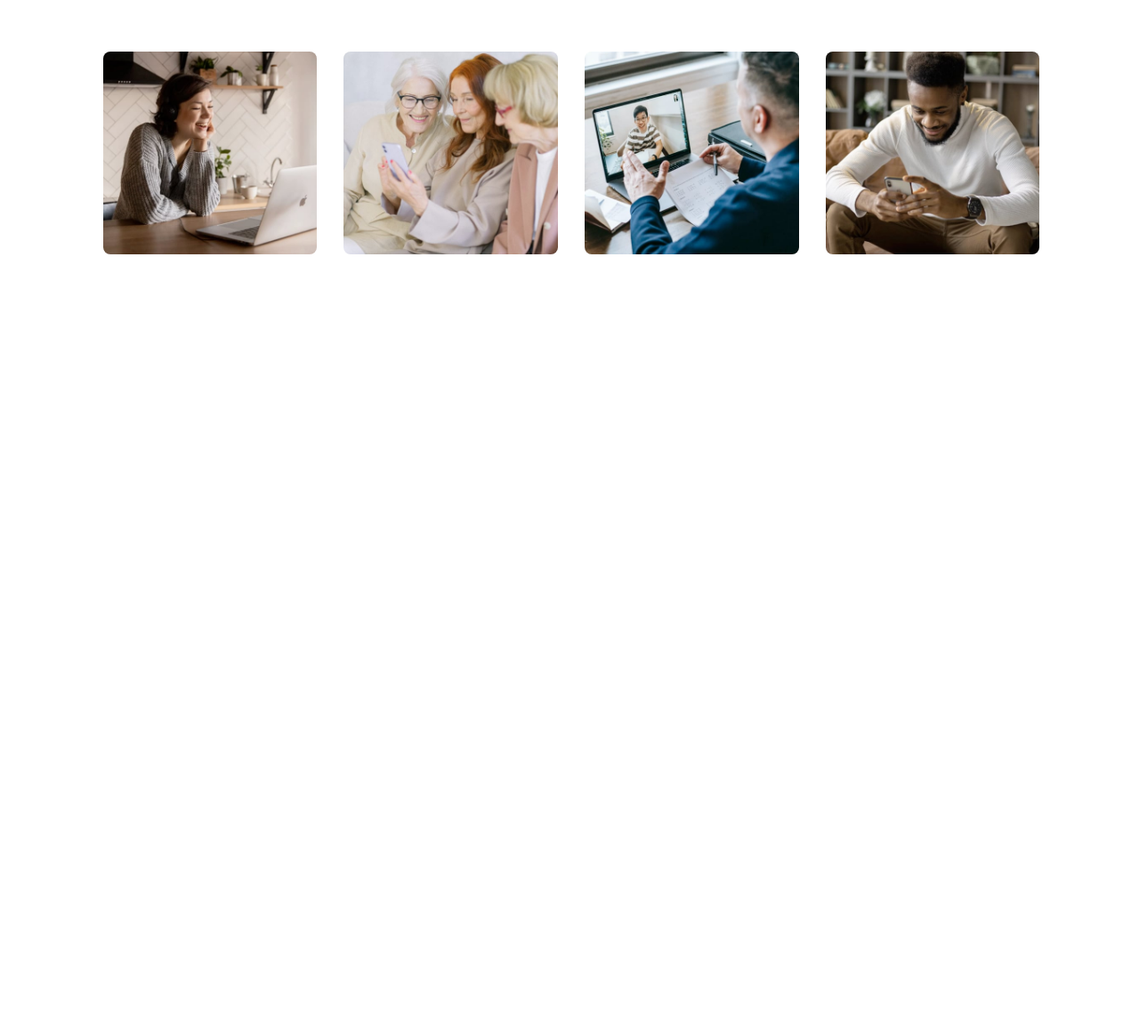
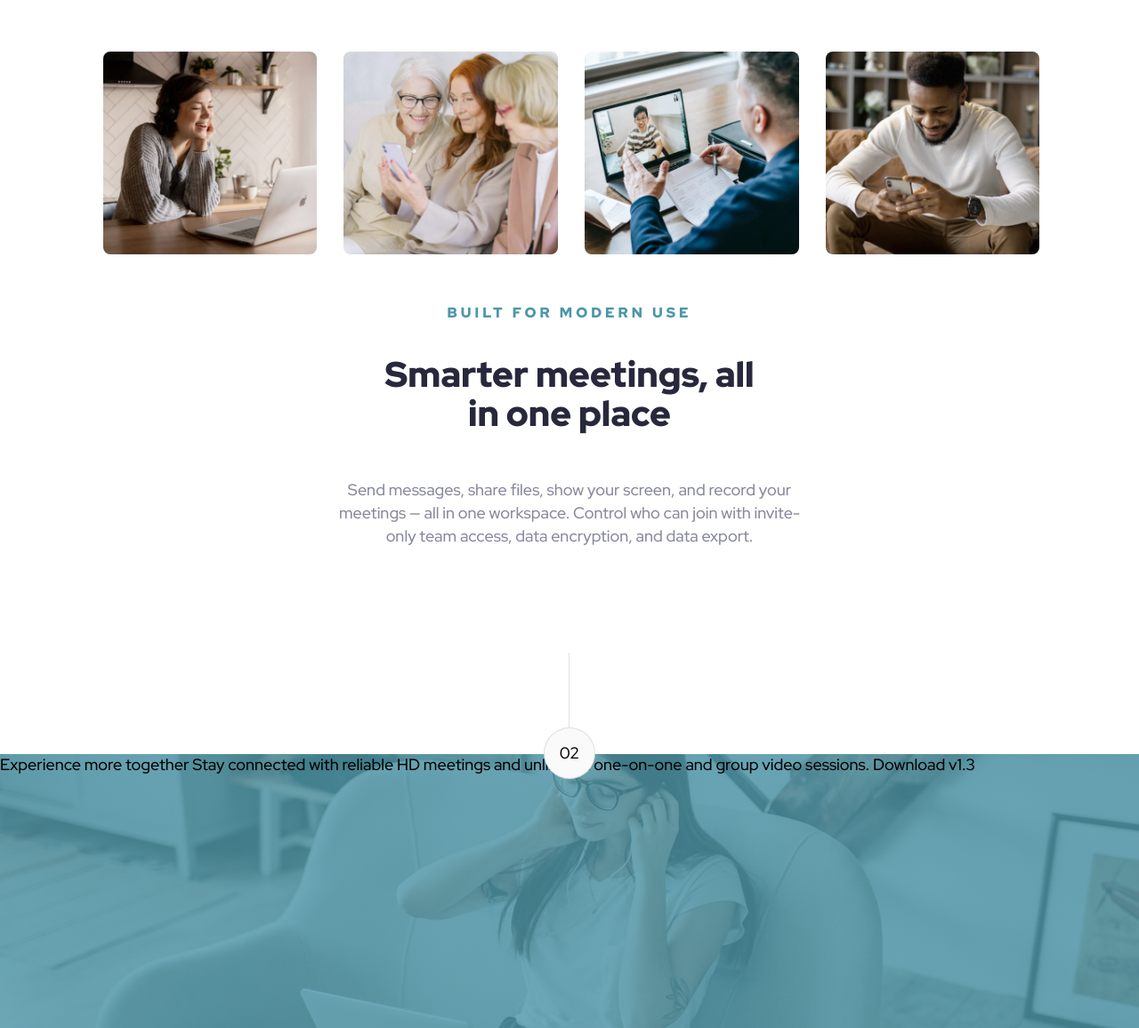
Before and after one commit to Anubliss-0/Meet-Landing-Page, a plain HTML site: page index.html in a window 1280 px wide. Shown: the part 789-1945 px from the top of the page at 89% size. Before the commit the page ends 1089 px from the top, so only its background shows below. Drawn offline with Linux system fonts and the light colour scheme.

Commit message:
Added footer, removed unused CSS properties

```diff
--- a/index.html
+++ b/index.html
@@ -38,13 +38,16 @@
     </div>
     <header class="flex tborder">
       <div class="mobile-hero">
-        <img src="assets/tablet/image-hero.png">
+        <img src="assets/tablet/image-hero.png" />
       </div>
       <div class="hero left tborder">
         <img src="assets\desktop\image-hero-left.png" />
       </div>
       <div class="splash-text">
-        <h1>Group Chat for Everyone</h1>
+        <h1>
+          Group Chat<br />
+          for Everyone
+        </h1>
         <p>
           Meet makes it easy to connect with others face-to-face virtually and
           collaborate across any device.
@@ -56,12 +59,12 @@
         <img src="assets\desktop\image-hero-right.png" />
       </div>
     </header>
-    <div class="sec-number flex column">
+    <div class="sec-number flex column sec1">
       <div class="line"></div>
       <div class="circle flex"><span>01</span></div>
     </div>
 
-    <main class="flex">
+    <main class="flex column">
       <div class="photos">
         <div class="gap"></div>
         <div><img src="assets/desktop/image-woman-in-videocall.jpg" /></div>
@@ -73,14 +76,28 @@
         <div><img src="assets\desktop\image-man-texting.jpg" /></div>
         <div class="gap"></div>
       </div>
+
+      <div class="main-text flex column">
+        <span>Built for modern use</span>
+        <h2>Smarter meetings, all in one place</h2>
+        <p>
+          Send messages, share files, show your screen, and record your meetings
+          — all in one workspace. Control who can join with invite-only team
+          access, data encryption, and data export.
+        </p>
+      </div>
     </main>
 
+    <div class="sec-number flex column sec2">
+      <div class="line"></div>
+      <div class="circle flex"><span>02</span></div>
+    </div>
+    <footer>
+      Experience more together Stay connected with reliable HD meetings and
+      unlimited one-on-one and group video sessions. Download v1.3
+    </footer>
+
     <!--
-    01 Built for modern use Smarter meetings, all in one place Send messages,
-    share files, show your screen, and record your meetings — all in one
-    workspace. Control who can join with invite-only team access, data
-    encryption, and data export. 02 Experience more together Stay connected with
-    reliable HD meetings and unlimited one-on-one and group video sessions.
-    Download v1.3-->
+    01  02 -->
   </body>
 </html>
--- a/styles.css
+++ b/styles.css
@@ -7,14 +7,22 @@ h1 {
   font-weight: 900;
   font-size: 64px;
   line-height: 64px;
+  color: var(--black);
+}
+
+h2 {
+  font-weight: 900;
+  font-size: 40px;
+  line-height: 44px;
+  color: var(--black);
+  max-width: 24.7222rem;
 }
 
 p {
   font-weight: 500;
   font-size: 18px;
   line-height: 26px;
-  color:#87879D;
-  ;
+  color: #87879d;
 }
 
 /*the hero and sign up section*/
@@ -33,16 +41,16 @@ header {
   display: none;
   justify-content: center;
   overflow: hidden;
+  width: 100vw;
 }
 
 .mobile-hero img {
-  width: 110%;
-  height: auto;
+  width: 110vw;
 }
 
 .splash-text {
   flex: 0 0.5 540px;
-  margin: 0 88px;
+  margin: 0 70px;
   text-align: center;
 }
 
@@ -60,16 +68,15 @@ header {
   }
   .mobile-hero {
     display: flex;
-    width: 100%;
-    overflow: hidden;
-    align-self: center;
   }
   header {
     flex-direction: column;
     justify-content: start;
   }
   .splash-text {
-    flex: 0 0.5 25.3889rem;
+    flex: 0;
+    max-width: 450px;
+    align-self: center;
   }
   h1 {
     font-weight: 900;
@@ -79,6 +86,10 @@ header {
 }
 
 /*main section*/
+.sec1 {
+  margin-top: 6.1111rem;
+  margin-bottom: 3.5556rem;
+}
 
 main {
   align-items: center;
@@ -86,17 +97,15 @@ main {
 
 .photos {
   display: grid;
-  grid-template-columns: minmax(39px, 165px) minmax(163.9998px, 280px) minmax(
+  grid-template-columns:
+    minmax(39px, 165px) minmax(163.9998px, 280px) minmax(11px, 30px)
+    minmax(163.9998px, 280px) minmax(11px, 30px) minmax(163.9998px, 280px) minmax(
       11px,
       30px
-    ) minmax(163.9998px, 280px) minmax(11px, 30px) minmax(163.9998px, 280px) minmax(
-      11px,
-      30px
-    ) minmax(163.9998px, 280px) minmax(35px, 165px);
-  grid-template-rows: minmax(214px, 242px);
-  height: 242px;
+    )
+    minmax(163.9998px, 280px) minmax(35px, 165px);
+
   width: 100%;
-  box-sizing: border-box;
 }
 
 .photos div img {
@@ -105,9 +114,42 @@ main {
   border-radius: 8px;
 }
 
+.main-text {
+  text-align: center;
+  align-items: center;
+  margin-top: 2.6667rem;
+  max-width: 30rem;
+}
+
+.main-text span {
+  font-weight: 900;
+  font-size: 0.8889rem;
+  line-height: 1.4444rem;
+  letter-spacing: 0.2222rem;
+  text-transform: uppercase;
+  color: #4D96A9;
+}
+
 @media (max-width: 760px) {
   .photos {
     grid-template-columns: 151px 151px;
     grid-template-rows: 143px 143px;
   }
 }
+
+/*footer*/
+.sec2 {
+  position: relative;
+  bottom: -28px;
+  z-index: 2;
+  margin-top: 4rem;
+}
+
+footer {
+  height: 308px;
+  width: 100%;
+  background: linear-gradient(rgba(77, 150, 169, 0.8), rgba(77, 150, 169, 0.8)),
+    url(assets/desktop/image-footer.jpg) no-repeat 50%;
+  background-size: auto, auto;
+  background-size: cover;
+}
--- a/utility-classes.css
+++ b/utility-classes.css
@@ -62,8 +62,7 @@ button {
 /*code for heading numbers*/
 .sec-number {
   align-items: center;
-  margin-top: 6.1111rem;
-  margin-bottom: 64px;
+
 }
 .sec-number .line {
   border-left: 0.0556rem solid #87879d;
@@ -80,6 +79,7 @@ button {
   height: 3.1111rem;
   align-items: center;
   justify-content: center;
+  background: var(--white);
 }
 
 .circle span {
```
Also changed, not shown: 1 other file.
